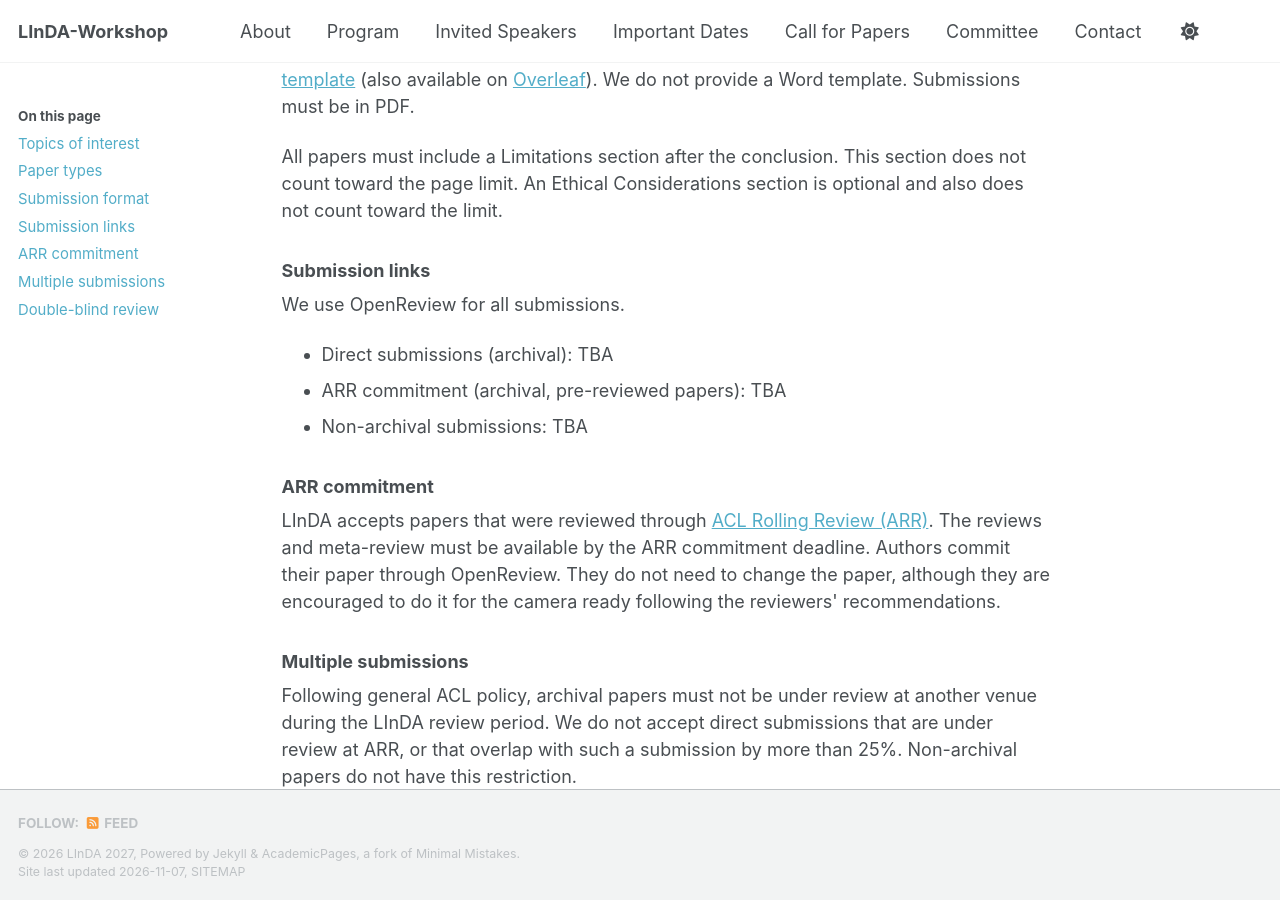
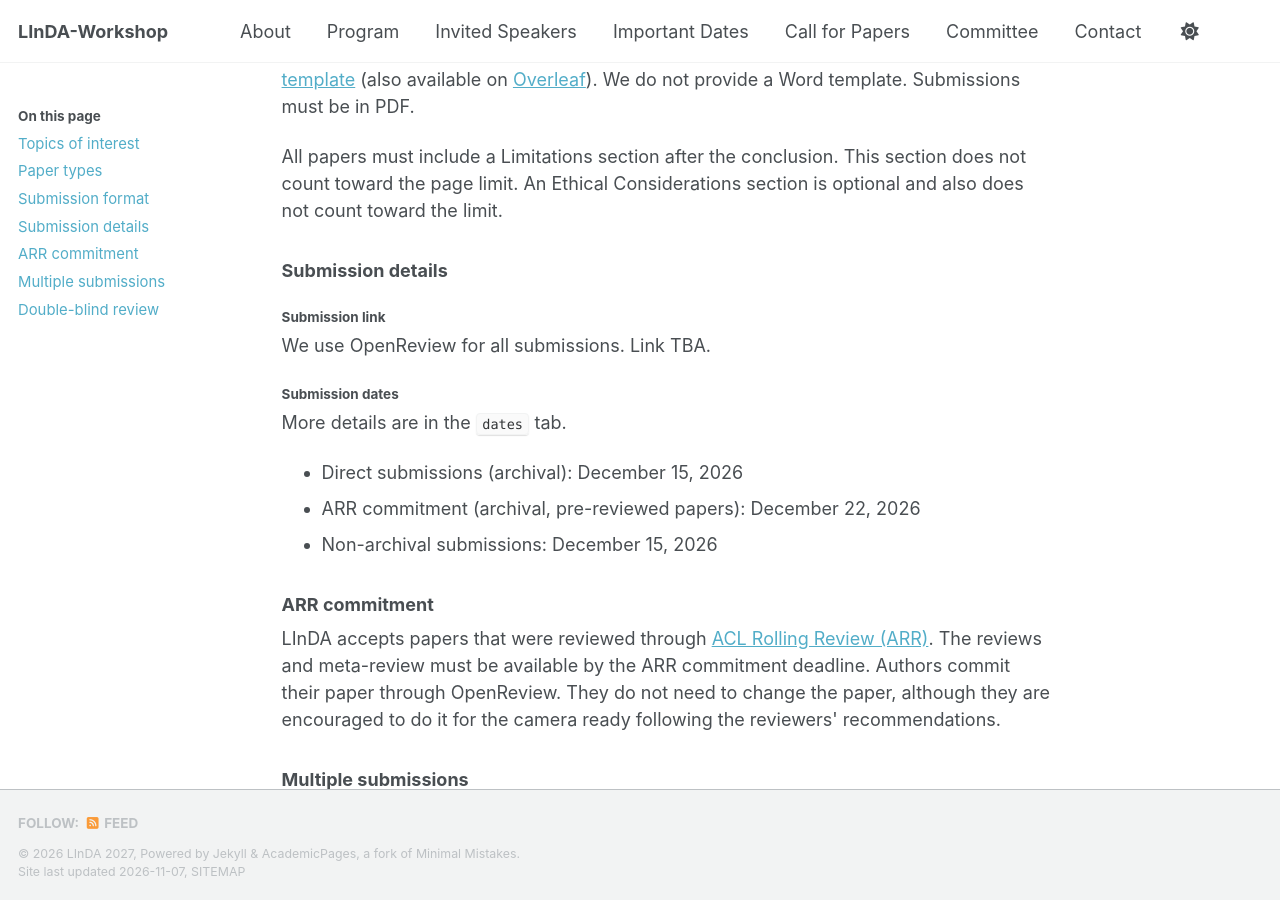
Before and after one commit to LInDA-Workshop/LInDA-Workshop.github.io, a Jekyll site: the page built from _pages/cfp.md, in a window 1280 px wide and 900 px high, scrolled down 1879 px. Built offline with Jekyll 4.4.1, drawn with Linux system fonts in a browser that asks for light colours; a style sheet for code colours, icons or effects is not loaded.

Commit message:
Update workshop date details.

```diff
--- a/_pages/cfp.md
+++ b/_pages/cfp.md
@@ -101,12 +101,16 @@ Venue: Megaron Athens International Conference Centre (MAICC), Room: TBA</p>
 <p>Submissions must follow the two-column ACL format. Please use the official <a href="https://github.com/acl-org/acl-style-files"> ACL LaTeX template</a> (also available on <a href="https://www.overleaf.com/latex/templates/association-for-computational-linguistics-acl-conference/jvxskxpnznfj"> Overleaf</a>). We do not provide a Word template. Submissions must be in PDF.</p>
 <p>All papers must include a Limitations section after the conclusion. This section does not count toward the page limit. An Ethical Considerations section is optional and also does not count toward the limit.</p>
 
-<h3>Submission links</h3>
-<p>We use OpenReview for all submissions.</p>
+<h3>Submission details</h3>
+<h4>Submission link</h4>
+<p>We use OpenReview for all submissions. Link TBA.</p>
+
+<h4>Submission dates</h4>
+More details are in the `dates` tab.
 <ul>
-<li>Direct submissions (archival): TBA</li>
-<li>ARR commitment (archival, pre-reviewed papers): TBA</li>
-<li>Non-archival submissions: TBA</li>
+<li>Direct submissions (archival): December 15, 2026</li>
+<li>ARR commitment (archival, pre-reviewed papers): December 22, 2026</li>
+<li>Non-archival submissions: December 15, 2026</li>
 </ul>
 
 
```
Also changed, not shown: _pages/dates.md (+2 -2 lines).
